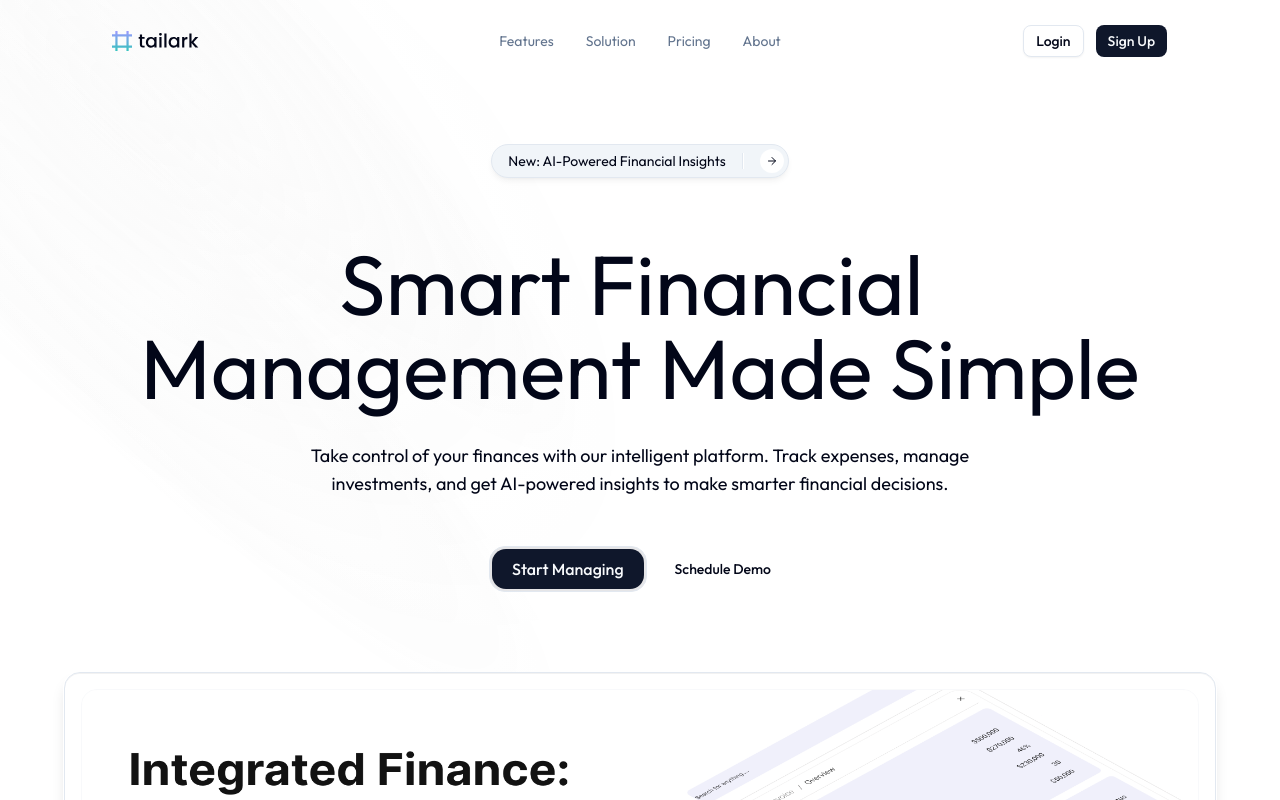
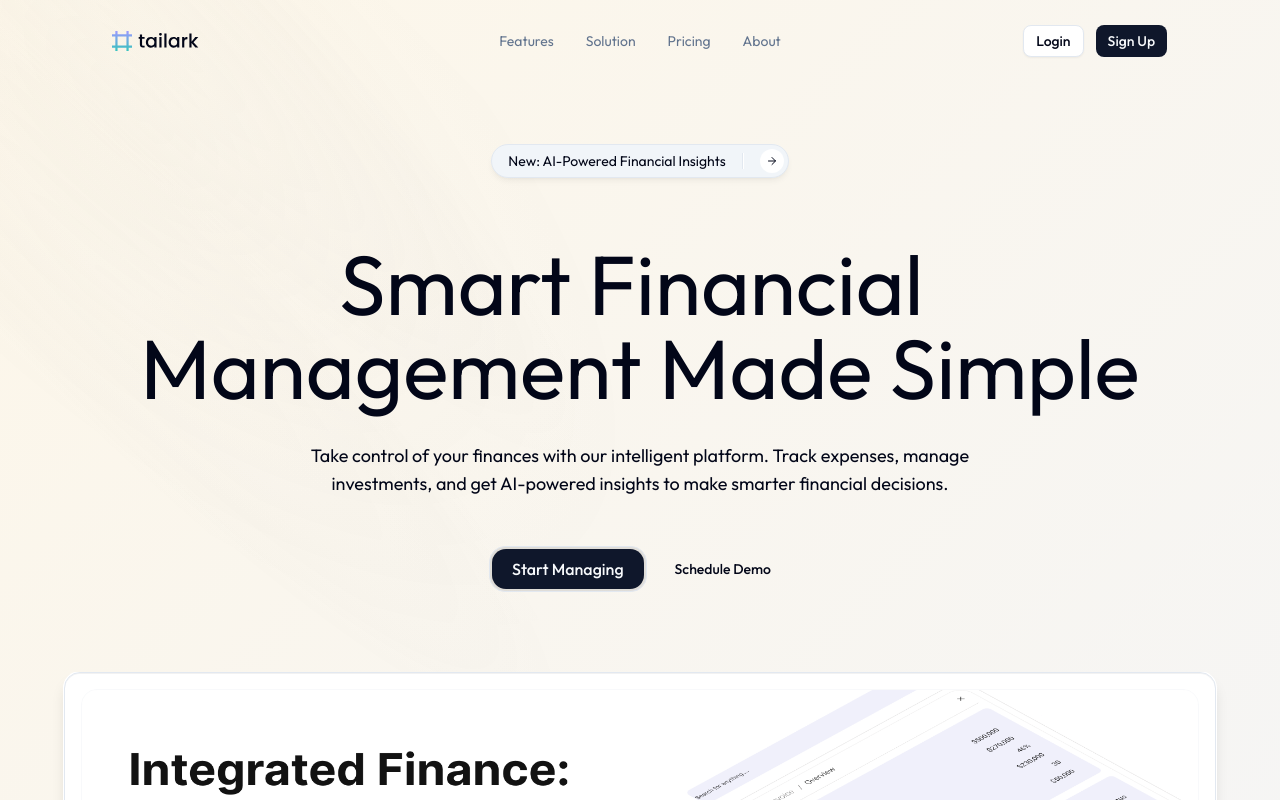
Before and after one commit to Ankur02Sarkar/fundify, a Next.js app: page / in a window 1280 px wide. Shown: the top 800 px of the page. Built offline with nearby package versions, Linux system fonts and the light colour scheme.

Commit message:
style(gradient): add animated background for visual appeal
Implement gradient animation in hero section with dark mode support

```diff
--- a/src/app/globals.css
+++ b/src/app/globals.css
@@ -125,3 +125,41 @@
 body{
   font-family: "Outfit", sans-serif;
 }
+
+@keyframes gradient-animation {
+  0% {
+    background-position: 0% 50%;
+  }
+  50% {
+    background-position: 100% 50%;
+  }
+  100% {
+    background-position: 0% 50%;
+  }
+}
+
+.animated-gradient {
+  background: linear-gradient(
+    135deg,
+    #f2f8ff 0%,
+    #fff7e6 25%,
+    #f5f5f5 50%,
+    #e8f4fd 75%,
+    #f2f8ff 100%
+  );
+  background-size: 400% 400%;
+  animation: gradient-animation 8s ease infinite;
+}
+
+.dark .animated-gradient {
+  background: linear-gradient(
+    135deg,
+    oklch(0.15 0.05 260) 0%,
+    oklch(0.18 0.04 250) 25%,
+    oklch(0.16 0.03 240) 50%,
+    oklch(0.17 0.04 270) 75%,
+    oklch(0.15 0.05 260) 100%
+  );
+  background-size: 400% 400%;
+  animation: gradient-animation 8s ease infinite;
+}
--- a/src/components/hero-section.tsx
+++ b/src/components/hero-section.tsx
@@ -31,7 +31,7 @@ const transitionVariants = {
 export default function HeroSection() {
     return (
         <>
-            <main className="overflow-hidden">
+            <main className="overflow-hidden animated-gradient">
                 <div
                     aria-hidden
                     className="absolute inset-0 isolate hidden opacity-65 contain-strict lg:block">
```
